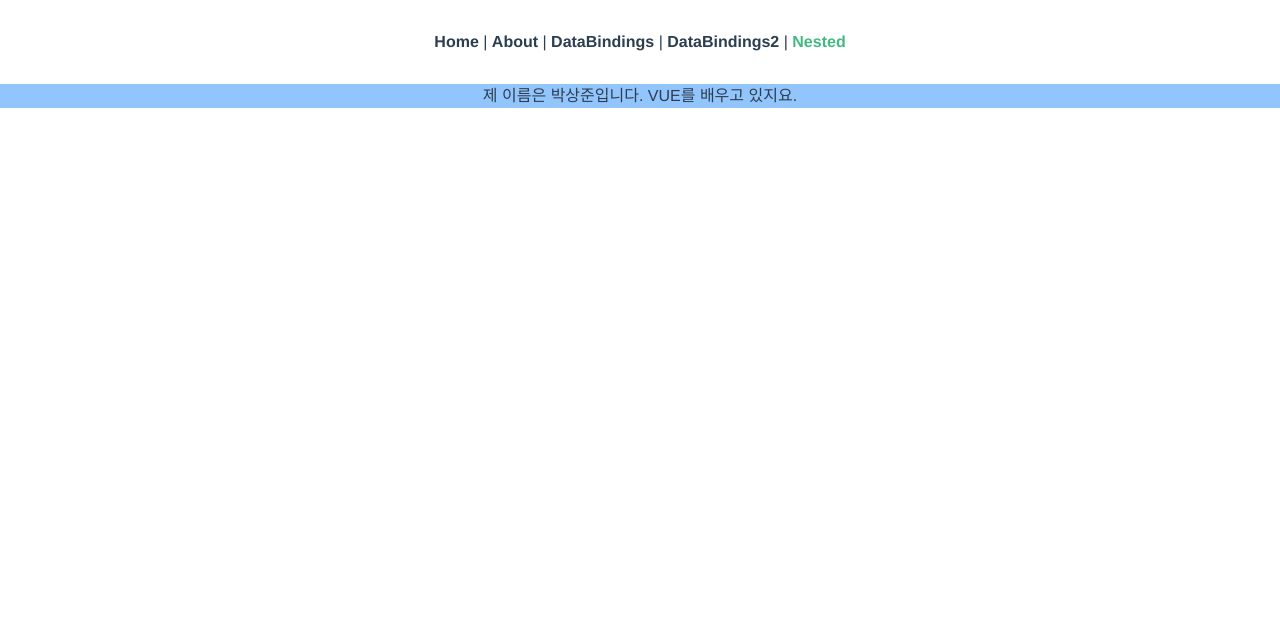
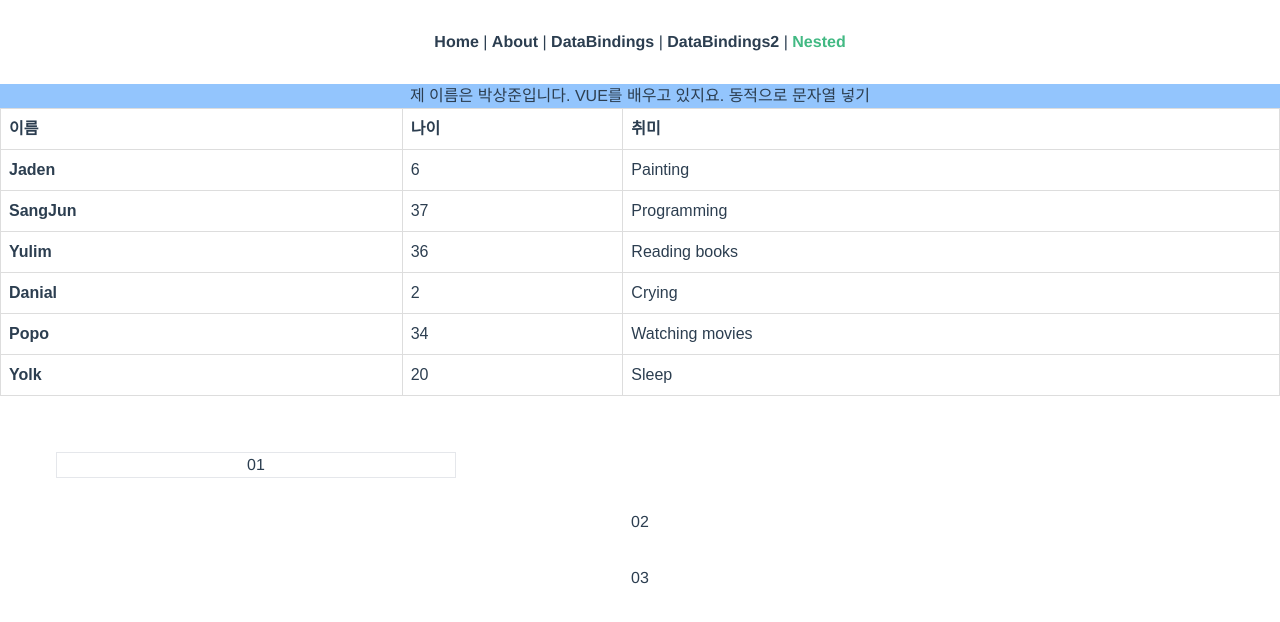
Before and after one commit to iteach12/vue_weekend, a Vue app: page /nested in a window 1280 px wide. Shown: the top 622 px of the page. Built offline with nearby package versions, Linux system fonts and the light colour scheme.

Commit message:
components insert

```diff
--- /dev/null
+++ b/src/components/ImageCard.vue
@@ -0,0 +1,40 @@
+<template>
+  <table class="mg">
+    <thead>
+      <tr>
+        <th>이름</th>
+        <th>나이</th>
+        <th>취미</th>
+      </tr>
+    </thead>
+    <tbody>
+      <tr :key="i" v-for="(item, i) in items">
+        <th>{{ item.name }}</th>
+        <td>{{ item.age }}</td>
+        <td>{{ item.hobby }}</td>
+      </tr>
+    </tbody>
+  </table>
+  <div class="flex flex-col m-10">
+    <div class="m-4 border w-1/3">01</div>
+    <div class="m-4">02</div>
+    <div class="m-4">03</div>
+  </div>
+</template>
+<script>
+export default {
+  data() {
+    return {
+      items: [
+        { name: 'Jaden', age: 6, hobby: 'Painting' },
+        { name: 'SangJun', age: 37, hobby: 'Programming' },
+        { name: 'Yulim', age: 36, hobby: 'Reading books' },
+        { name: 'Danial', age: 2, hobby: 'Crying' },
+        { name: 'Popo', age: 34, hobby: 'Watching movies' },
+        { name: 'Yolk', age: 20, hobby: 'Sleep' },
+      ],
+    };
+  },
+};
+</script>
+<style></style>
--- a/src/components/PageTitle.vue
+++ b/src/components/PageTitle.vue
@@ -1,13 +1,34 @@
 <template>
-  <h2 class="bg-blue-300">{{ title }}</h2>
+  <h2 class="bg-blue-300">{{ title }} 동적으로 문자열 넣기</h2>
+  <!-- <h2 class="bg-red-300">{{ numtest }} 동적으로 숫자 넣기</h2> -->
+  <!-- <h2 class="bg-yellow-300">{{ booleantest }} 동적으로 불린 넣기</h2>
+  <h2 class="bg-teal-300">{{ arraytest }} 동적으로 배열 넣기</h2>
+  <h2 class="bg-violet-300">{{ objecttest }} 동적으로 객체 넣기</h2>
+  <h2 class="bg-gray-300">{{ title }}</h2> -->
 </template>
 <script>
 export default {
   props: {
     title: {
       type: String,
-      default: '페이지 제목입니다.',
+      default: '페이지 제목입니다.', // title값이 제시되지 않았을 때의 기본 값
     },
+    // numtest: {
+    //   type: Number,
+    //   default: 10,
+    // },
+    // booleantest: {
+    //   type: Boolean,
+    //   default: true,
+    // },
+    // arraytest: {
+    //   type: Array(),
+    //   default: [1, 2, 3],
+    // },
+    // objecttest: {
+    //   type: Object(),
+    //   default: { greeting: 'Hello, World!' },
+    // },
   },
 };
 </script>
--- a/src/views/NestedComponent.vue
+++ b/src/views/NestedComponent.vue
@@ -1,15 +1,21 @@
 <template>
   <div>
     <PageTitle :title="myTestTitle" />
+    <ImageCard />
   </div>
 </template>
 <script>
 import PageTitle from '../components/PageTitle';
+import ImageCard from '../components/ImageCard';
 export default {
-  components: { PageTitle },
+  components: { PageTitle, ImageCard },
   data() {
     return {
       myTestTitle: '제 이름은 박상준입니다. VUE를 배우고 있지요.',
+      numTest: 37,
+      // booleanTest: false,
+      // arrayTest: [7, 8, 9],
+      // objectTest: { name: 'Jaden', age: 6 },
     };
   },
 };
```
